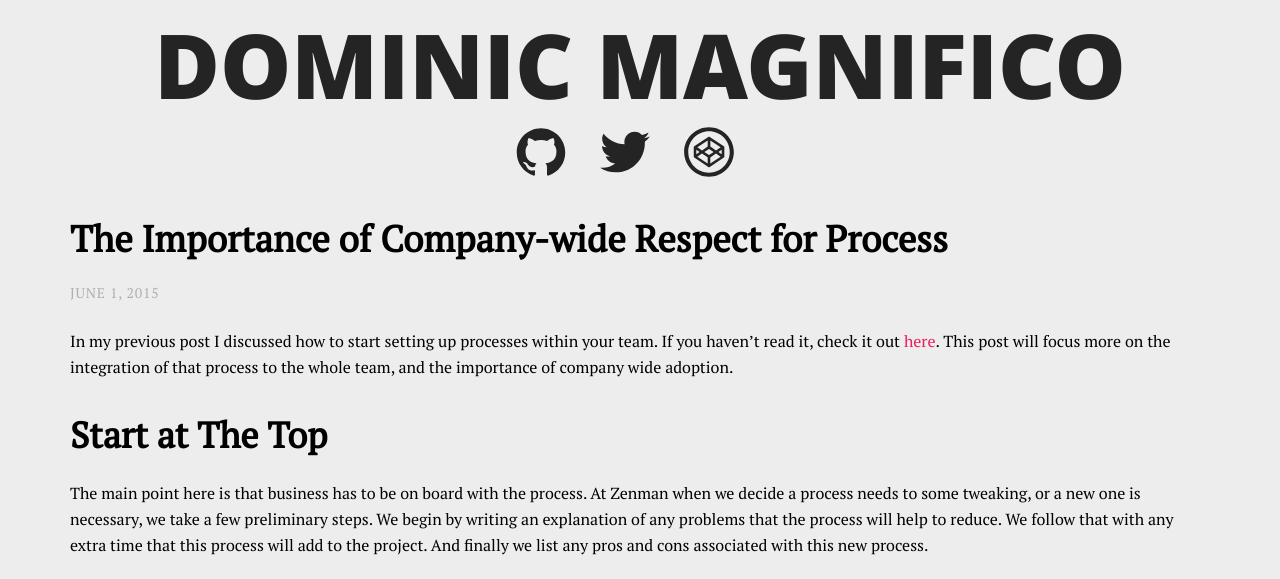
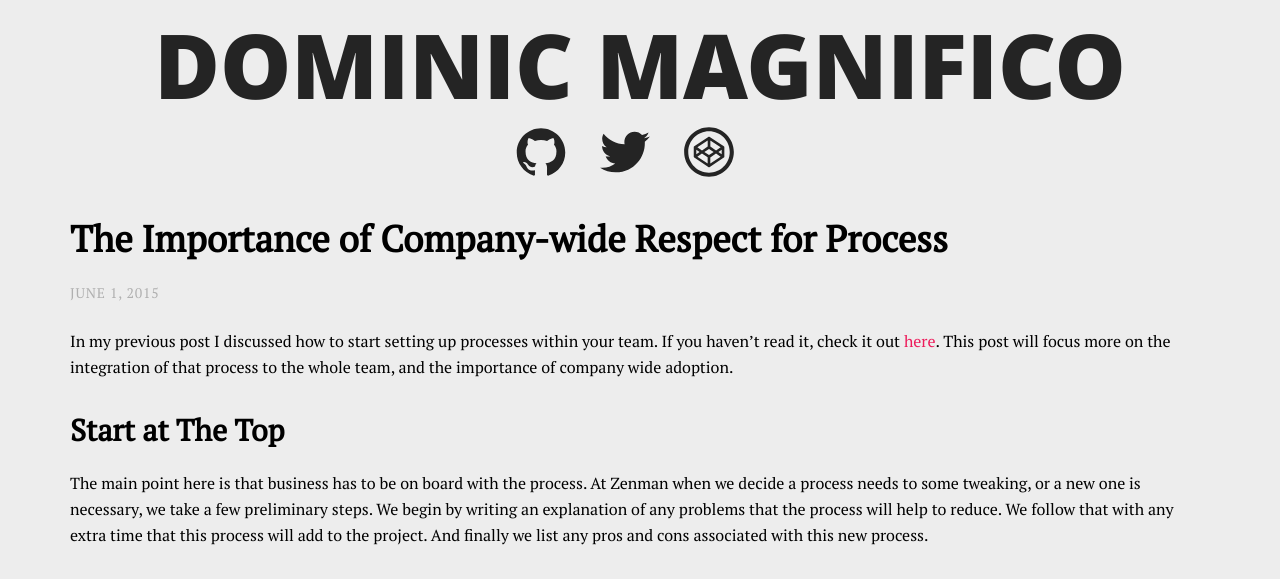
Before and after one commit to magnificode/DomBlog, a Jekyll site: the page built from _posts/2015-06-01-the-importance-of-company-wide-respect-for-process.markdown, in a window 1280 px wide. Shown: the top 579 px of the page. Built offline with Jekyll 4.4.1, drawn with Linux system fonts in a browser that asks for light colours; nearby versions of some CDN libraries; comment, search, counter and statistics services are not loaded.

Commit message:
Tweak responsive typeography

```diff
--- a/_sass/_typography.scss
+++ b/_sass/_typography.scss
@@ -8,10 +8,15 @@
 }
 h2{
 	margin: 0;
-	font-size: 2.25em;
+	font-size: 1.875em;
 }
-h3{
-	font-size: 2em;
+@media screen and (max-width: 480px){
+	h1{
+		font-size:  1.425em;
+	}
+	h2{
+		font-size: 1.275em;
+	}
 }
 p{
 	padding: {bottom:0.618em;}
```
Also changed, not shown: 2 other files.
